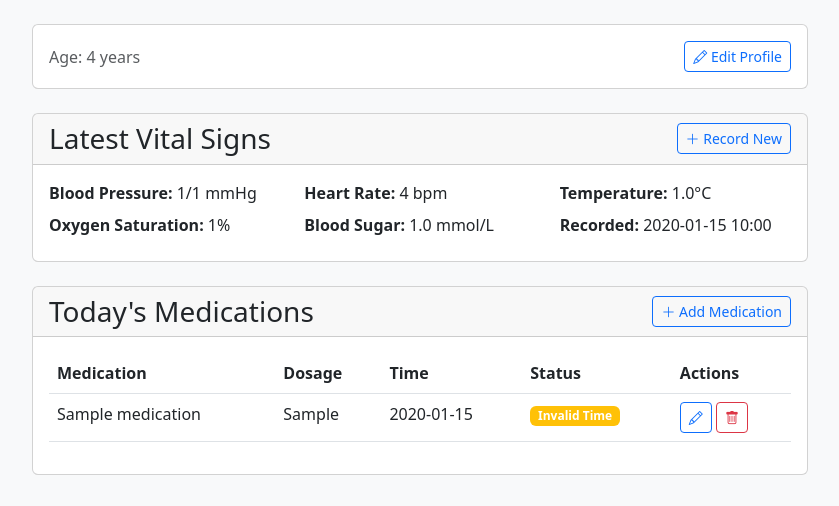
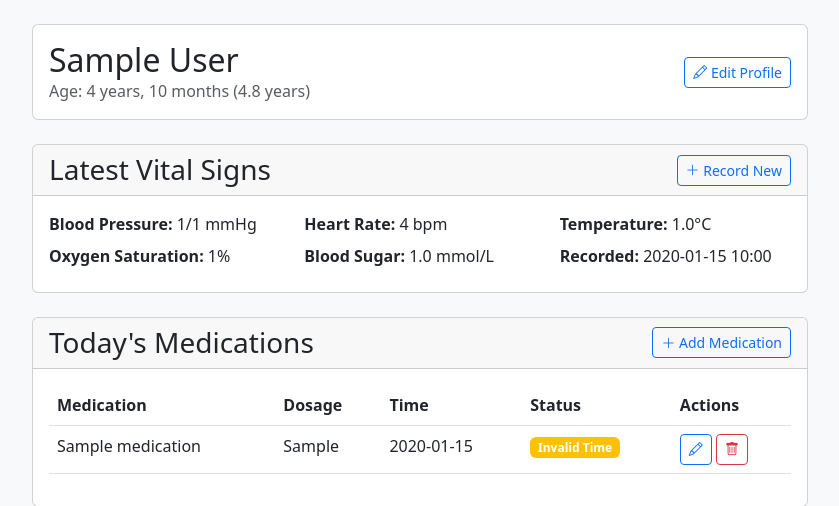
Before and after one commit to esamuel/medication_helper, a Flask app: page / in a window 1280 px wide. Shown: the part 104-610 px from the top of the page, without its empty margins (220-1059 px from the left). Run offline with Flask 3, Linux system fonts and the light colour scheme; tables that the repository leaves empty hold one stand-in row (values such as "Sample post"); some libraries are stand-ins or nearby versions.

Commit message:
Improve age display on home screen
- Add months to age calculation
- Show decimal years (e.g., 77.6)
- Fix profile name display
- Improve age formatting

```diff
--- a/app.py
+++ b/app.py
@@ -95,9 +95,32 @@ def index():
 
     # Calculate age if date_of_birth is set
     age = None
+    age_str = None
     if profile and profile.date_of_birth:
         today = datetime.now()
-        age = today.year - profile.date_of_birth.year - ((today.month, today.day) < (profile.date_of_birth.month, profile.date_of_birth.day))
+        birth_date = profile.date_of_birth
+
+        # Calculate years and months
+        years = today.year - birth_date.year
+        months = today.month - birth_date.month
+
+        # Adjust if we haven't reached the birth day in current month
+        if today.day < birth_date.day:
+            months -= 1
+
+        # Adjust years if months are negative
+        if months < 0:
+            years -= 1
+            months += 12
+
+        # Format the age string
+        if months == 0:
+            age_str = f"{years} years"
+        else:
+            # Calculate decimal years for sorting/comparison
+            age = years + (months / 12)
+            # Format with one decimal place
+            age_str = f"{years} years, {months} months ({age:.1f} years)"
 
     # Get latest vital signs
     latest_vitals = VitalSigns.query.order_by(VitalSigns.date_time.desc()).first()
@@ -118,6 +141,7 @@ def index():
     return render_template('index.html',
                          profile=profile,
                          age=age,
+                         age_str=age_str,
                          latest_vitals=latest_vitals,
                          medications=medications,
                          current_time=current_time)
--- a/templates/index.html
+++ b/templates/index.html
@@ -9,9 +9,9 @@
         {% if profile %}
             <div class="d-flex justify-content-between align-items-center">
                 <div>
-                    <h2 class="mb-0">{{ profile.first_name }} {{ profile.last_name }}</h2>
-                    {% if age is not none %}
-                        <p class="text-muted mb-0">Age: {{ age }} years</p>
+                    <h2 class="mb-0">{{ profile.name }}</h2>
+                    {% if age_str is not none %}
+                        <p class="text-muted mb-0">Age: {{ age_str }}</p>
                     {% endif %}
                 </div>
                 <a href="{{ url_for('profile') }}" class="btn btn-outline-primary btn-sm">
```
